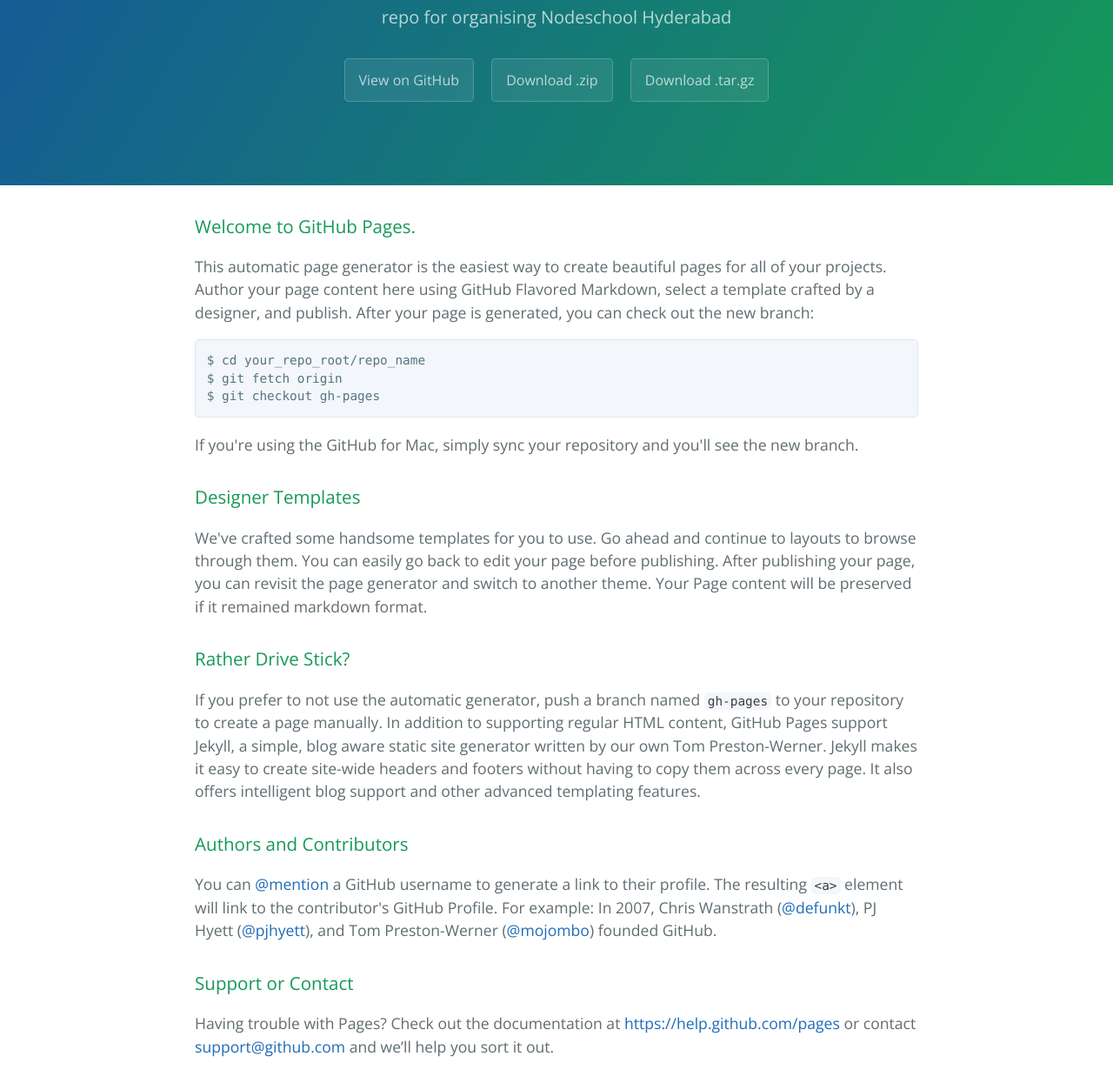
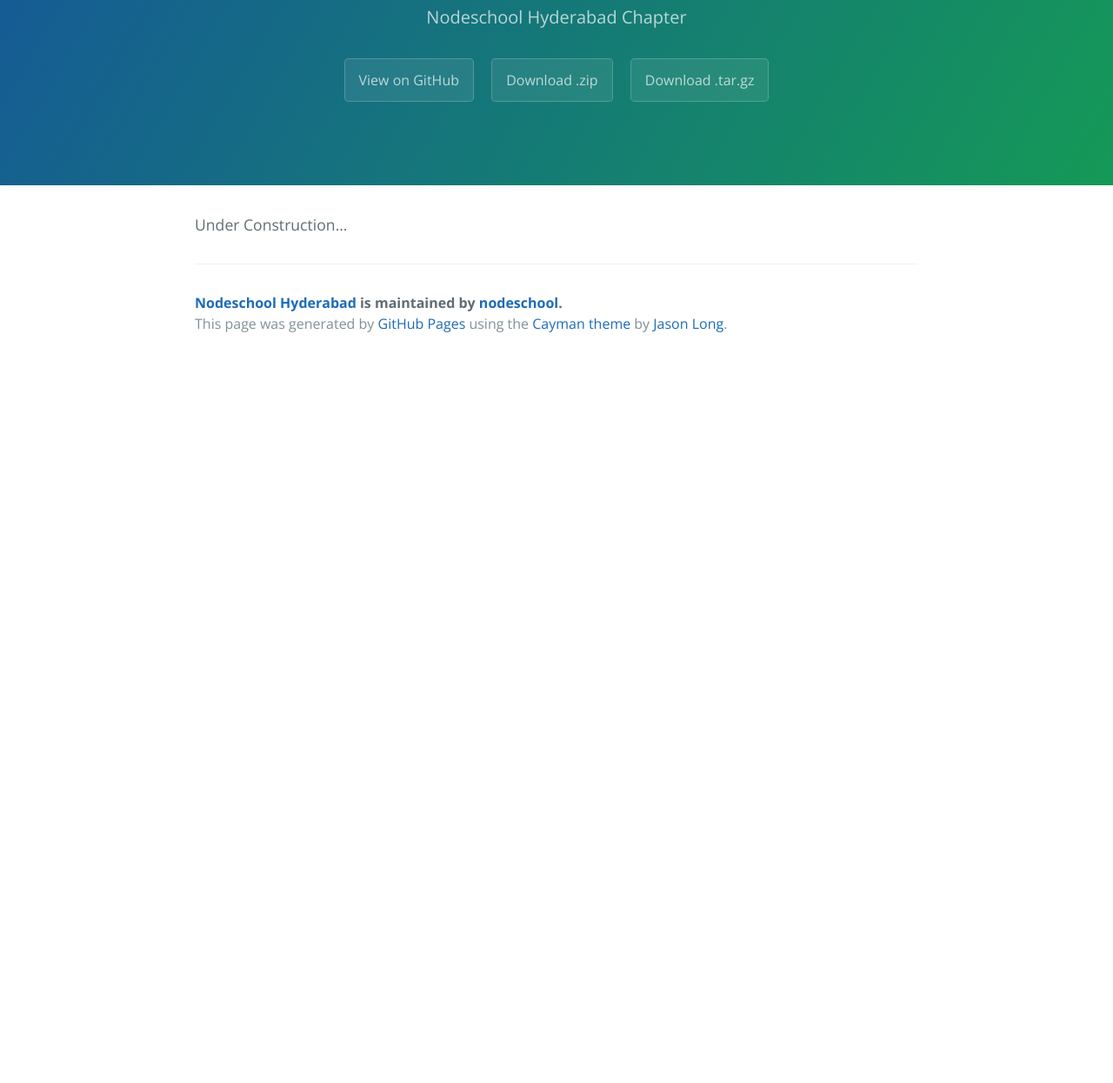
Before and after one commit to nodeschool/hyderabad, a plain HTML site: page index.html in a window 1280 px wide. Shown: the part 170-1415 px from the top of the page at 87% size. After the commit the page ends 800 px from the top, so only its background shows below. Drawn offline with nearby package versions, Linux system fonts and the light colour scheme.

```diff
--- a/index.html
+++ b/index.html
@@ -2,7 +2,7 @@
 <html lang="en-us">
   <head>
     <meta charset="UTF-8">
-    <title>Hyderabad by nodeschool</title>
+    <title>Nodeschool Hyderabad by nodeschool</title>
     <meta name="viewport" content="width=device-width, initial-scale=1">
     <link rel="stylesheet" type="text/css" href="stylesheets/normalize.css" media="screen">
     <link href='http://fonts.googleapis.com/css?family=Open+Sans:400,700' rel='stylesheet' type='text/css'>
@@ -11,48 +11,18 @@
   </head>
   <body>
     <section class="page-header">
-      <h1 class="project-name">Hyderabad</h1>
-      <h2 class="project-tagline">repo for organising Nodeschool Hyderabad</h2>
+      <h1 class="project-name">Nodeschool Hyderabad</h1>
+      <h2 class="project-tagline">Nodeschool Hyderabad Chapter</h2>
       <a href="https://github.com/nodeschool/hyderabad" class="btn">View on GitHub</a>
       <a href="https://github.com/nodeschool/hyderabad/zipball/master" class="btn">Download .zip</a>
       <a href="https://github.com/nodeschool/hyderabad/tarball/master" class="btn">Download .tar.gz</a>
     </section>
 
     <section class="main-content">
-      <h3>
-<a id="welcome-to-github-pages" class="anchor" href="#welcome-to-github-pages" aria-hidden="true"><span class="octicon octicon-link"></span></a>Welcome to GitHub Pages.</h3>
-
-<p>This automatic page generator is the easiest way to create beautiful pages for all of your projects. Author your page content here using GitHub Flavored Markdown, select a template crafted by a designer, and publish. After your page is generated, you can check out the new branch:</p>
-
-<pre><code>$ cd your_repo_root/repo_name
-$ git fetch origin
-$ git checkout gh-pages
-</code></pre>
-
-<p>If you're using the GitHub for Mac, simply sync your repository and you'll see the new branch.</p>
-
-<h3>
-<a id="designer-templates" class="anchor" href="#designer-templates" aria-hidden="true"><span class="octicon octicon-link"></span></a>Designer Templates</h3>
-
-<p>We've crafted some handsome templates for you to use. Go ahead and continue to layouts to browse through them. You can easily go back to edit your page before publishing. After publishing your page, you can revisit the page generator and switch to another theme. Your Page content will be preserved if it remained markdown format.</p>
-
-<h3>
-<a id="rather-drive-stick" class="anchor" href="#rather-drive-stick" aria-hidden="true"><span class="octicon octicon-link"></span></a>Rather Drive Stick?</h3>
-
-<p>If you prefer to not use the automatic generator, push a branch named <code>gh-pages</code> to your repository to create a page manually. In addition to supporting regular HTML content, GitHub Pages support Jekyll, a simple, blog aware static site generator written by our own Tom Preston-Werner. Jekyll makes it easy to create site-wide headers and footers without having to copy them across every page. It also offers intelligent blog support and other advanced templating features.</p>
-
-<h3>
-<a id="authors-and-contributors" class="anchor" href="#authors-and-contributors" aria-hidden="true"><span class="octicon octicon-link"></span></a>Authors and Contributors</h3>
-
-<p>You can <a href="https://github.com/blog/821" class="user-mention">@mention</a> a GitHub username to generate a link to their profile. The resulting <code>&lt;a&gt;</code> element will link to the contributor's GitHub Profile. For example: In 2007, Chris Wanstrath (<a href="https://github.com/defunkt" class="user-mention">@defunkt</a>), PJ Hyett (<a href="https://github.com/pjhyett" class="user-mention">@pjhyett</a>), and Tom Preston-Werner (<a href="https://github.com/mojombo" class="user-mention">@mojombo</a>) founded GitHub.</p>
-
-<h3>
-<a id="support-or-contact" class="anchor" href="#support-or-contact" aria-hidden="true"><span class="octicon octicon-link"></span></a>Support or Contact</h3>
-
-<p>Having trouble with Pages? Check out the documentation at <a href="https://help.github.com/pages">https://help.github.com/pages</a> or contact <a href="mailto:support@github.com">support@github.com</a> and we’ll help you sort it out.</p>
+      <p>Under Construction...</p>
 
       <footer class="site-footer">
-        <span class="site-footer-owner"><a href="https://github.com/nodeschool/hyderabad">Hyderabad</a> is maintained by <a href="https://github.com/nodeschool">nodeschool</a>.</span>
+        <span class="site-footer-owner"><a href="https://github.com/nodeschool/hyderabad">Nodeschool Hyderabad</a> is maintained by <a href="https://github.com/nodeschool">nodeschool</a>.</span>
 
         <span class="site-footer-credits">This page was generated by <a href="https://pages.github.com">GitHub Pages</a> using the <a href="https://github.com/jasonlong/cayman-theme">Cayman theme</a> by <a href="https://twitter.com/jasonlong">Jason Long</a>.</span>
       </footer>
```
Also changed, not shown: params.json (+1 -1 lines).
